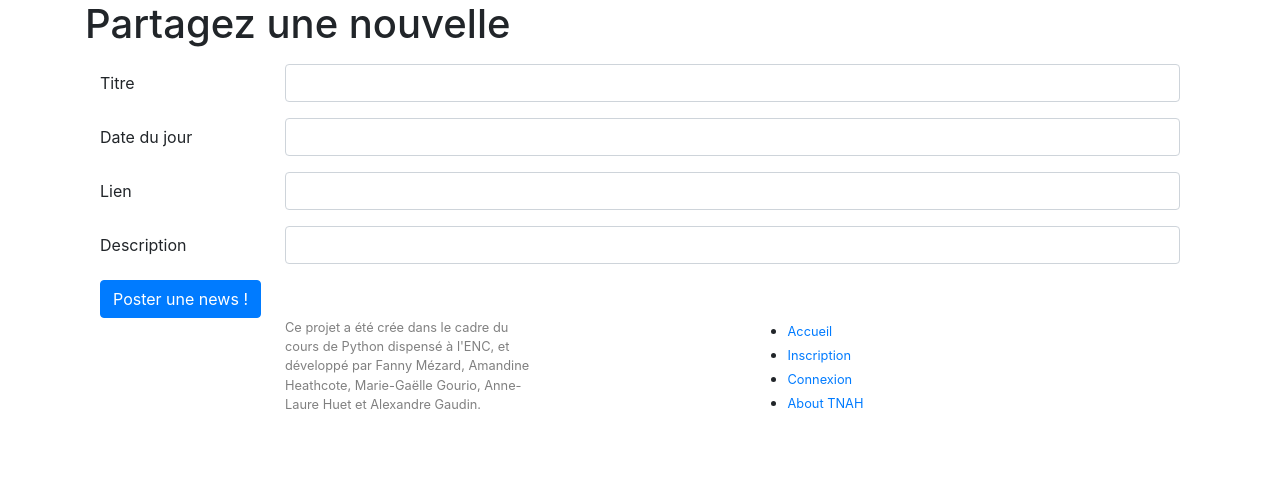
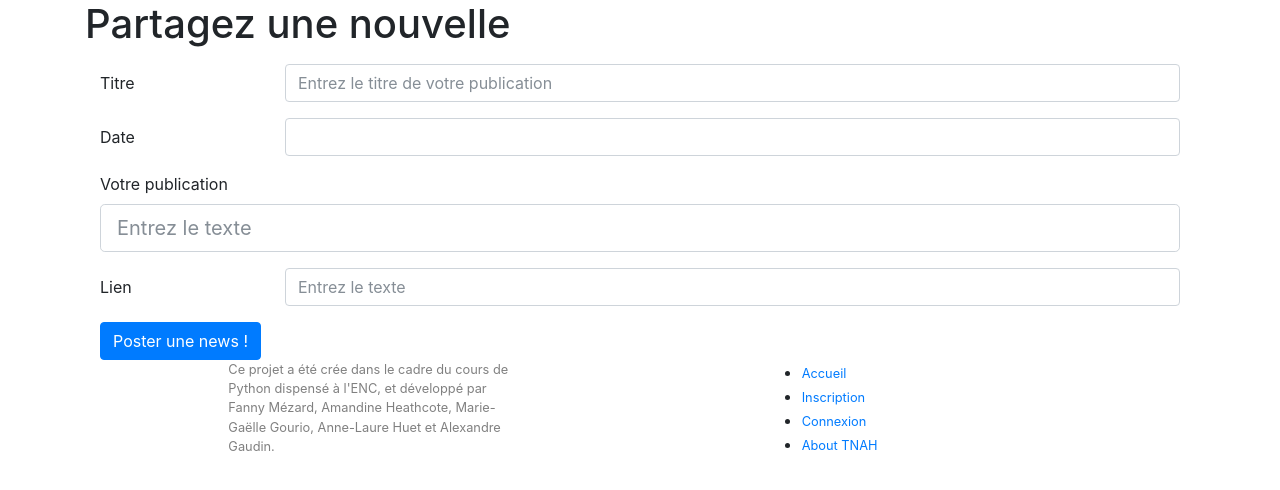
Before and after one commit to Chartes-TNAH/flux, a Flask app: template pythounews/templates/pages/publication.html in a window 1280 px wide. Shown: the part 56-546 px from the top of the page. Run offline with Flask 2, Linux system fonts and the light colour scheme; the template is opened without the code that fills it, so the values that code supplies are empty; some libraries are stand-ins or nearby versions.

Commit message:
correction chemin route.py et modifications dans publication.html

```diff
--- a/pythounews/routes/routes.py
+++ b/pythounews/routes/routes.py
@@ -139,4 +139,4 @@ def publication():
             flash("Les erreurs suivantes ont été rencontrées : " + " , ".join(donnees), " alert ")
             return render_template("pages/publication.html")
     else:
-        return render_template("pages/pulication.html")
+        return render_template("pages/publication.html")
--- a/pythounews/templates/pages/publication.html
+++ b/pythounews/templates/pages/publication.html
@@ -9,26 +9,24 @@
   <div class="form-group row">
     <label for="publication" class="col-sm-2 col-form-label"> Titre </label>
     <div class="col-sm-10">
-      <input type="text" class="form-control" id="titre_publi" name="titre">
+      <input type="text" class="form-control" id="titre_publi" name="titre" placeholder="Entrez le titre de votre publication">
     </div>
   </div>
   <div class="form-group row">
-    <label for="publication" class="col-sm-2 col-form-label"> Date du jour </label>
+    <label for="publication" class="col-sm-2 col-form-label"> Date </label>
     <div class="col-sm-10">
       <input type="datetime" class="form-control" id="date_publi" name="date">
+    </div>
+  </div>
+  <div class="form-group">
+      <label>Votre publication</label>
+      <input class="form-control form-control-lg" type="text" placeholder="Entrez le texte">
     </div>
   </div>
   <div class="form-group row">
     <label for="publication" class="col-sm-2 col-form-label"> Lien </label>
     <div class="col-sm-10">
-      <input type="url" class="form-control" id="URL_publi" name="lien">
-    </div>
-  </div>
-
-  <div class="form-group row">
-    <label for="publication" class="col-sm-2 col-form-label"> Description </label>
-    <div class="col-sm-10">
-      <input type="text" class="form-control" id="desc_publi" name="description">
+      <input type="url" class="form-control" id="URL_publi" name="lien" placeholder="Entrez le texte">
     </div>
   </div>
 
```
